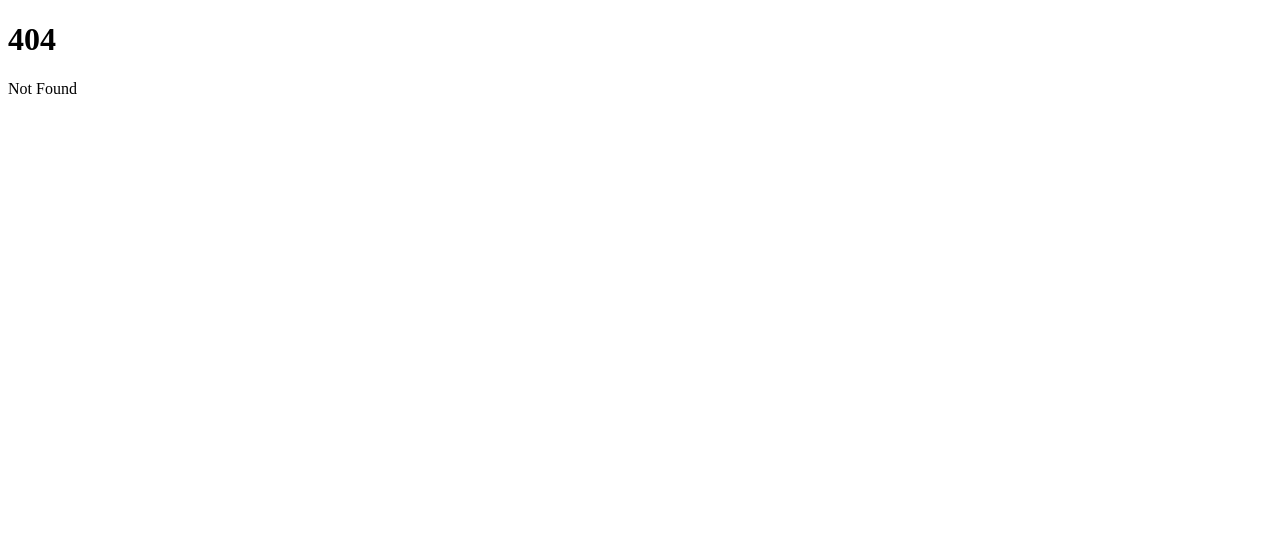
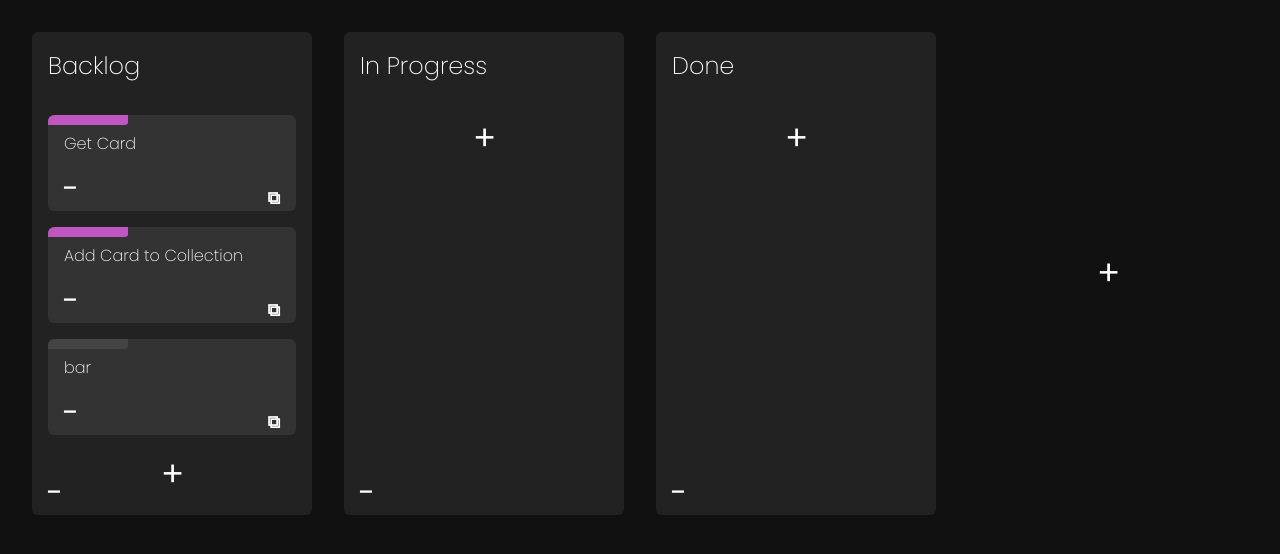
Before and after one commit to SamuelMiddendorp/SvelteBoard, a SvelteKit app: page /tcgbuddy in a window 1280 px wide. Before the commit this address had no page. Shown: the top 554 px of the page. Built offline with nearby package versions, Linux system fonts and the light colour scheme.

Commit message:
Add first non user made board

```diff
--- /dev/null
+++ b/src/routes/tcgbuddy/+page.svelte
@@ -0,0 +1,49 @@
+<script lang="ts">
+    import BoardComponent from "$lib/components/BoardComponent.svelte";
+
+    let board = {
+        id: "af956606-cc05-45c0-947f-7449e32720d9",
+        title: "First Board",
+        description: "My first board",
+        lanes: [
+            {
+                id: "23c21f78-d14c-44b8-8b57-f24a42e56150",
+                title: "Backlog",
+                items: [
+                    {
+                        id: "c0d19751-d75b-4c1e-8180-70330dd395ee",
+                        title: "Get Card",
+                        description: "sample",
+                        prio: 1,
+                        color: "#c056c2",
+                    },
+                    {
+                        id: "b0fc2365-90bb-4270-879e-cdfa7821a4c5",
+                        title: "Add Card to Collection",
+                        description: "sample",
+                        prio: 1,
+                        color: "#c056c2",
+                    },
+                    {
+                        id: "916c6a2e-8e3a-4acf-b803-a0cbaaee20b3",
+                        title: "bar",
+                        description: "sample",
+                        prio: 1,
+                        color: "#444",
+                    },
+                ],
+            },
+            {
+                id: "c3950495-1624-4f15-a095-2e25f7feb1ac",
+                title: "In Progress",
+                items: [],
+            },
+            {
+                id: "327f2f3d-8517-43fd-811a-9e4fcb4d4926",
+                title: "Done",
+                items: [],
+            },
+        ],
+    };
+</script>
+<BoardComponent {board}/>
```
